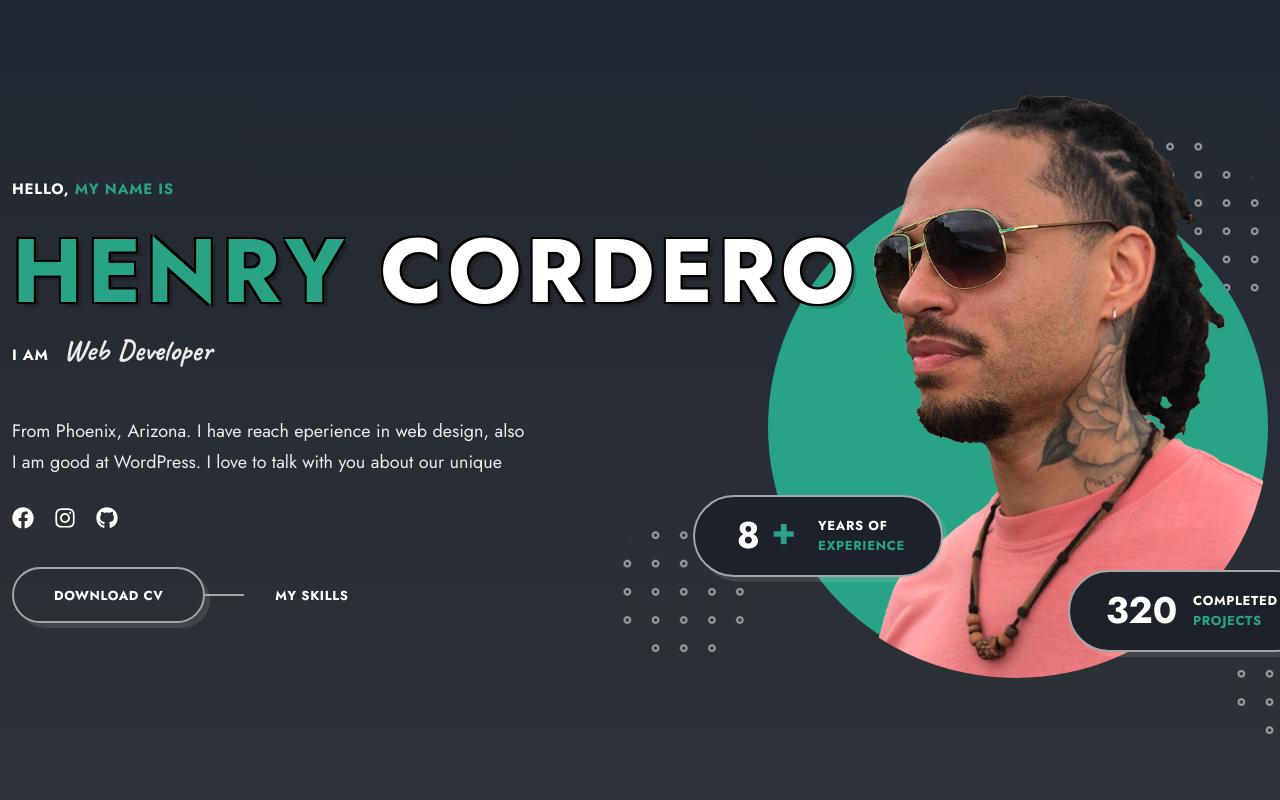
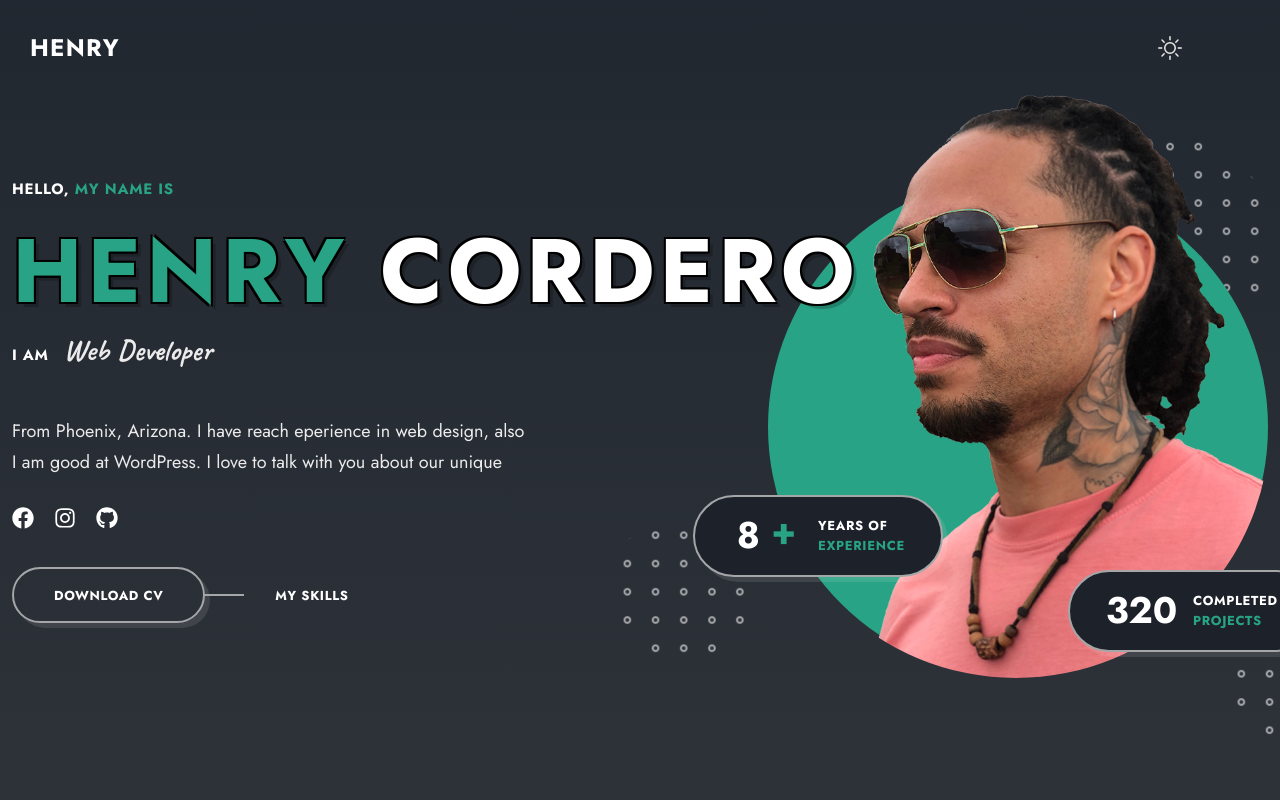
Before and after one commit to pitbull90/portfolio_website, a React (Vite) app: page / in a window 1280 px wide. Shown: the top 800 px of the page. Built offline with nearby package versions, Linux system fonts and the light colour scheme; no server answers.

Commit message:
created header component

```diff
--- a/src/App.jsx
+++ b/src/App.jsx
@@ -9,12 +9,14 @@ import Pricing from './components/pricing/Pricing.jsx'
 import Blog from './components/blog/Blog.jsx'
 import Contact from './components/contact/Contact.jsx'
 import Footer from './components/footer/Footer.jsx'
+import Header from './components/header/Header.jsx'
 
 
 function App() {
 
   return (
     <main className='main'>
+      <Header />
       <Home/>
       <Services />
       <Skills />
--- a/src/components/footer/Footer.jsx
+++ b/src/components/footer/Footer.jsx
@@ -4,7 +4,7 @@ import { FaFacebook, FaInstagram, FaGithub } from 'react-icons/fa';
 
 const Footer = () => {
   return (
-    <footer className="footer">
+    <footer className=" ">
         <div className="footer__container container grid">
             <div className='footer__socials'>
                 <a href='' className='footer__social-link'>
--- a/src/components/footer/footer.css
+++ b/src/components/footer/footer.css
@@ -23,3 +23,20 @@
 .footer__social-link:hover {
     color: var(--primary-color);
 }
+
+.footer__copyright:nth-child(2) {
+    justify-self: center;
+}
+
+.footer__copyright:nth-child(3) {
+    justify-self: flex-end;
+}
+
+.footer__copyright {
+    justify-self: var(--tiny-font-size);
+    font-weight: 700;
+}
+
+.footer__container span {
+    color: var(--primary-color);
+}
--- /dev/null
+++ b/src/components/header/Header.jsx
@@ -0,0 +1,54 @@
+import React from 'react'
+import { links } from '../../Data';
+import { FaFacebook, FaInstagram, FaGithub } from 'react-icons/fa';
+import { BsSun, BsMoon } from 'react-icons/bs';
+import './header.css';
+
+const Header = () => {
+  return (
+    <header className="header">
+        <nav className="nav">
+            <a href="" className="nav__logo text-cs">Henry</a>
+
+            <div className="nav__menu">
+                <div className="nav__data">
+                    <ul className="nav__list">
+                        {links.map(({ name, path }, index) => {
+                            return (
+                                <li key={index} className="nav__item">
+                                    <a href='' className="nav__link text-cs">{name}</a>
+                                </li>
+                            )
+                        })}
+                    </ul>
+
+                    <div className='header__socials'>
+                        <a href='' className='header__social-link'>
+                            <FaFacebook />
+                        </a>
+                        <a href='' className='header__social-link'>
+                            <FaInstagram />
+                        </a>
+                        <a href='' className='header__social-link'>
+                            <FaGithub />
+                        </a>
+                    </div>
+                </div>
+            </div>
+
+            <div className="nav__btns">
+                <div className="theme__toggler">
+                    <BsSun />
+                </div>
+
+                <div className="nav__toggle">
+                    <span></span>
+                    <span></span>
+                </div>
+            </div>
+        </nav>
+    </header>
+  )
+}
+
+export default Header
--- /dev/null
+++ b/src/components/header/header.css
@@ -0,0 +1,88 @@
+.header {
+    position: absolute;
+    top: 0;
+    width: 100%;
+    padding: 30px;
+    z-index: 100;
+}
+
+.nav {
+    display: flex;
+    justify-content: space-between;
+}
+
+.nav__logo {
+    color: var(--title-color);
+    font-size: var(--h4-font-size);
+    font-weight: 700;
+}
+
+.nav__menu {
+    position: fixed;
+    top: 0;
+    right: 0;
+    width: 0px;
+    height: 100vh;
+    display: flex;
+    background-color: var(--bg-color-alt);
+    z-index: 10;
+}
+
+.nav__data {
+    padding: 80px 84px 0 154px;
+    margin: auto;
+    width: 100%;
+}
+
+.nav__list {
+    margin-bottom: 40px;
+}
+
+.nav__list li {
+    margin-bottom: 20px;
+}
+
+.nav__list .nav__link {
+    color: var(--title-color);
+    font-size: var(--h5-font-size);
+    font-weight: 700;
+    transition: all 0.3s var(--transition);
+}
+
+.nav__list .nav__link:hover {
+    color: var(--primary-color);
+}
+
+.header__socials {
+    display: flex;
+    column-gap: 20px;
+    margin-bottom: 30px;
+}
+
+.header__social-link {
+    color: var(--title-color);
+    font-size: var(--h5-font-size);
+    transition: all 0.7s var(--transition);
+}
+
+.header__social-link:hover {
+    color: var(--primary-color);
+}
+
+.nav__btns {
+    display: flex;
+    align-items: center;
+    column-gap: 40px;
+}
+
+.theme__toggler {
+    font-size: var(--h4-font-size);
+    display: flex;
+    align-items: center;
+    cursor: pointer;
+}
+
+.nav__toggle {
+    height: 30px;
+    width: 28px;
+}
```
Also changed, not shown: src/components/home/Home.jsx (indentation only).
